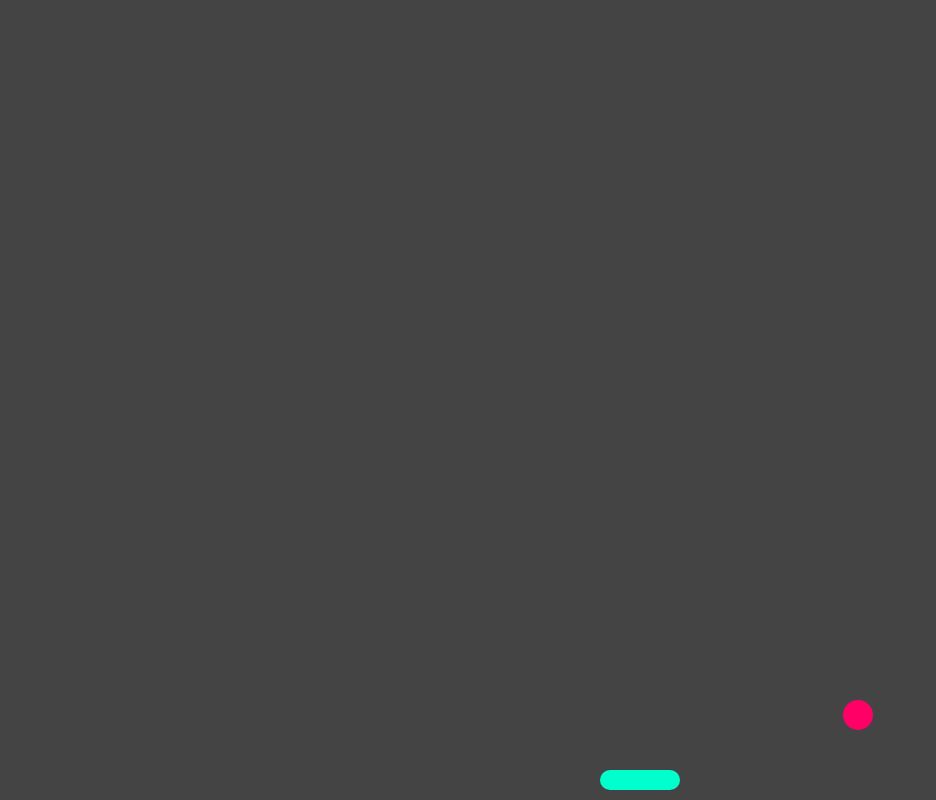
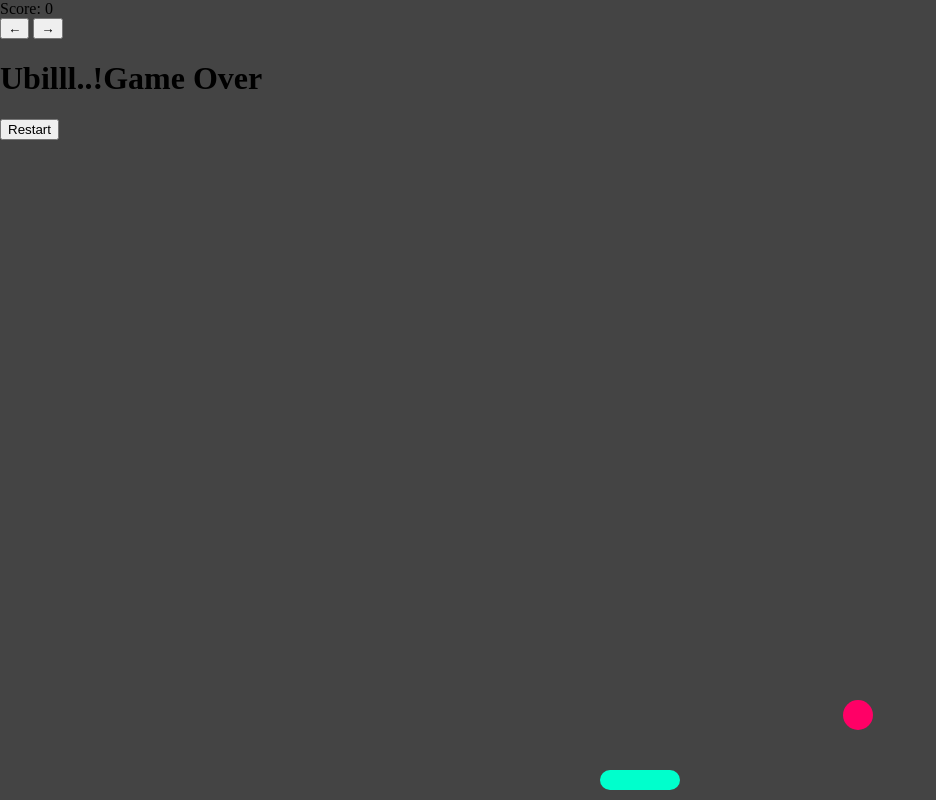
Before and after one commit to samtmx/catch, a plain HTML site: page index.html in a window 1280 px wide. Shown: the whole page, without its empty margins (0-936 px from the left). Drawn offline with Linux system fonts and the light colour scheme.

Commit message:
Update index.html

```diff
--- a/index.html
+++ b/index.html
@@ -8,8 +8,19 @@
 </head>
 <body>
   <div class="game">
+    <div class="score" id="score">Score: 0</div>
     <div class="player" id="player"></div>
     <div class="item" id="item"></div>
+
+    <div class="controls">
+      <button id="leftBtn" aria-label="Move Left">←</button>
+      <button id="rightBtn" aria-label="Move Right">→</button>
+    </div>
+
+    <div class="game-over" id="gameOver">
+      <h1>Ubilll..!Game Over</h1>
+      <button onclick="restartGame()">Restart</button>
+    </div>
   </div>
 
   <script src="script.js"></script>
```
